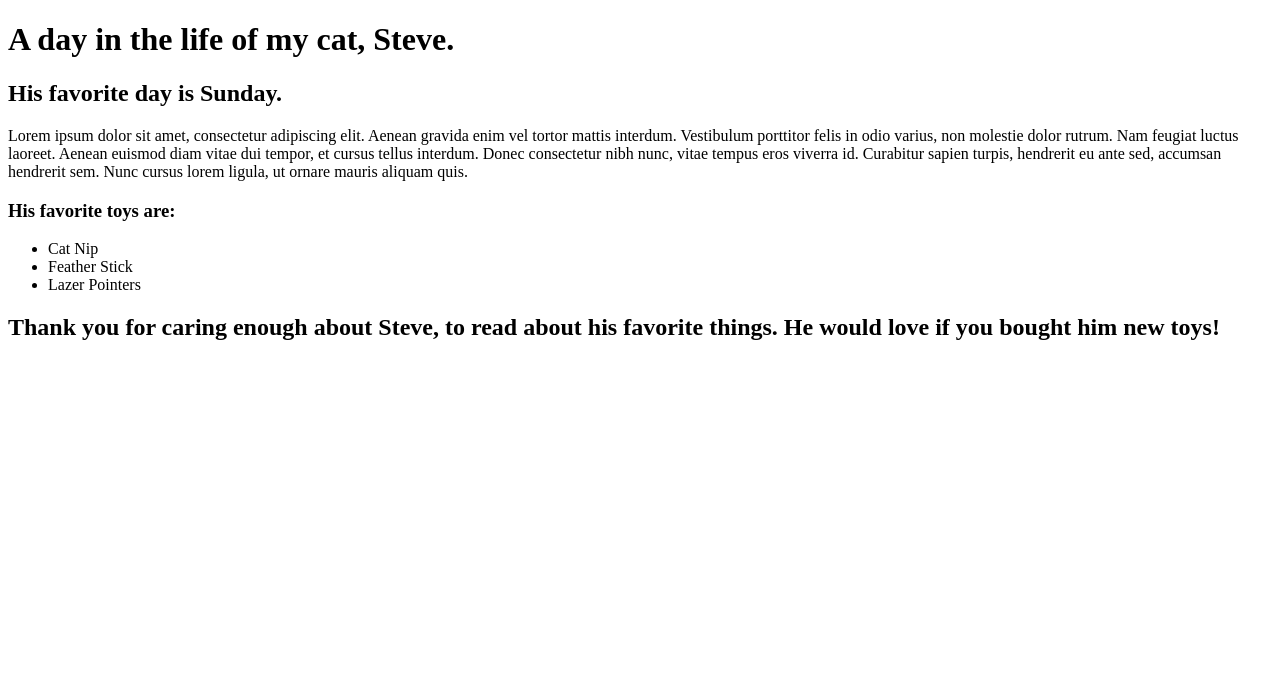
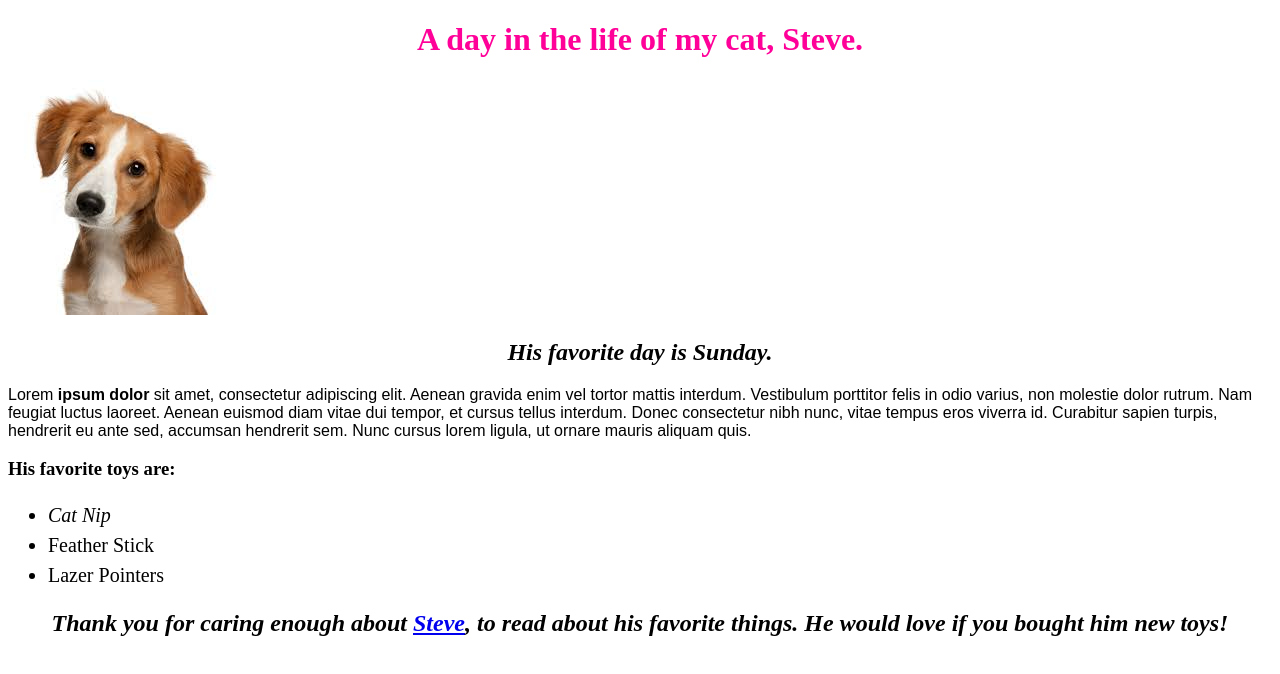
Before and after one commit to stemple87/favorite_cat, a plain HTML site: page Favorite_Cat.html in a window 1280 px wide. Drawn offline with Linux system fonts and the light colour scheme.

Commit message:
added style sheets to the Dog Blog and Favorite Cat file

```diff
--- /dev/null
+++ b/CSS/cat-style.css
@@ -0,0 +1,18 @@
+h1 {
+  color: #FF0099;
+  text-align: center;
+}
+
+h2 {
+  font-style: italic;
+  text-align: center;
+}
+
+p {
+  font-family: sans-serif;
+}
+
+ul {
+  font-size: 20px;
+  line-height: 30px;
+}
--- /dev/null
+++ b/CSS/dog-style.css
@@ -0,0 +1,18 @@
+h1 {
+  color: #FF008F;
+  text-align: center;
+}
+
+h2 {
+  font-style: italic;
+  text-align: center;
+}
+
+p {
+  font-family: sans-serif;
+}
+
+ul {
+  font-size: 20px;
+  line-height: 30px;
+}
--- a/Favorite_Cat.html
+++ b/Favorite_Cat.html
@@ -1,18 +1,20 @@
 <!DOCTYPE html>
 <html>
   <head>
+    <link href="css/cat-style.css" rel="stylesheet" type="text/css" media="all">
     <title>This is a webpage for my cat</title>
   </head>
   <body>
     <h1>A day in the life of my cat, Steve.</h1>
+    <img src="puppy.jpg" alt="this is my cat">
     <h2>His favorite day is Sunday.</h2>
-      <p>Lorem ipsum dolor sit amet, consectetur adipiscing elit. Aenean gravida enim vel tortor mattis interdum. Vestibulum porttitor felis in odio varius, non molestie dolor rutrum. Nam feugiat luctus laoreet. Aenean euismod diam vitae dui tempor, et cursus tellus interdum. Donec consectetur nibh nunc, vitae tempus eros viverra id. Curabitur sapien turpis, hendrerit eu ante sed, accumsan hendrerit sem. Nunc cursus lorem ligula, ut ornare mauris aliquam quis.</p>
+      <p>Lorem <strong>ipsum dolor</strong> sit amet, consectetur adipiscing elit. Aenean gravida enim vel tortor mattis interdum. Vestibulum porttitor felis in odio varius, non molestie dolor rutrum. Nam feugiat luctus laoreet. Aenean euismod diam vitae dui tempor, et cursus tellus interdum. Donec consectetur nibh nunc, vitae tempus eros viverra id. Curabitur sapien turpis, hendrerit eu ante sed, accumsan hendrerit sem. Nunc cursus lorem ligula, ut ornare mauris aliquam quis.</p>
       <h3>His favorite toys are:</h3>
         <ul>
-          <li>Cat Nip</li>
+          <li><em>Cat Nip</em></li>
           <li>Feather Stick</li>
           <li>Lazer Pointers</li>
         </ul>
-    <h2>Thank you for caring enough about Steve, to read about his favorite things. He would love if you bought him new toys!</h2>
+    <h2>Thank you for caring enough about <a href="dog_blog.html">Steve</a>, to read about his favorite things. He would love if you bought him new toys!</h2>
   </body>
 </html>
```
Also changed, not shown: dog_blog.html (added, +27 -0 lines), puppy.jpg (added).
